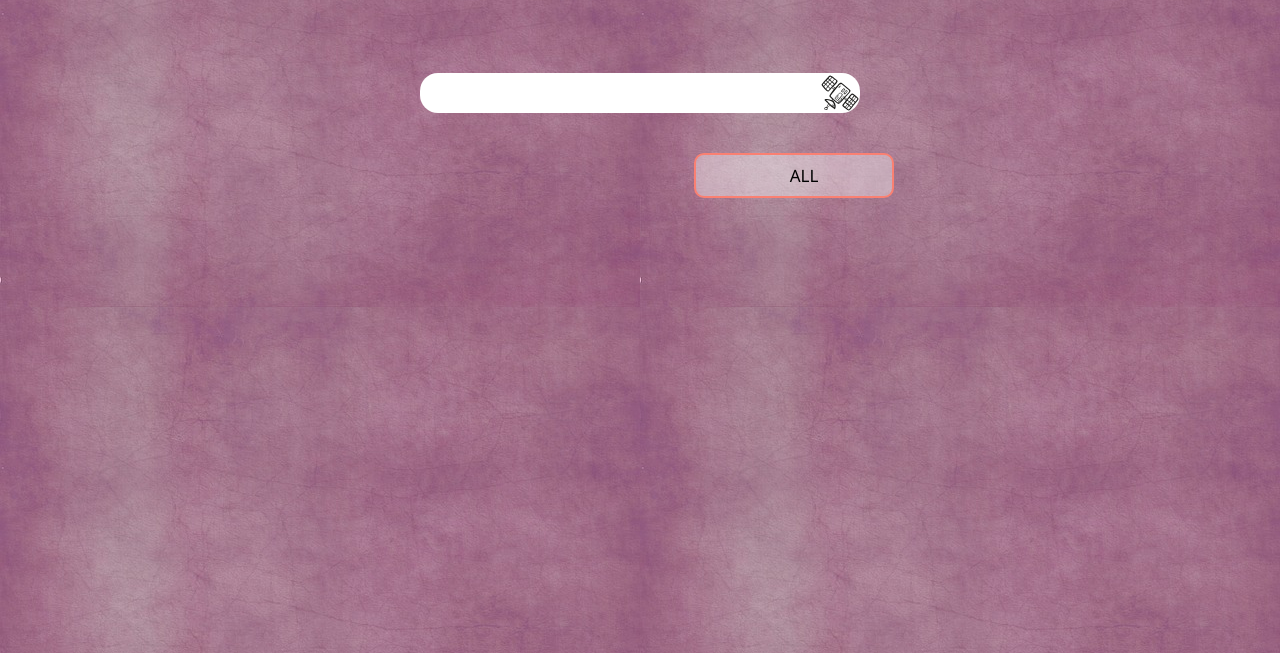
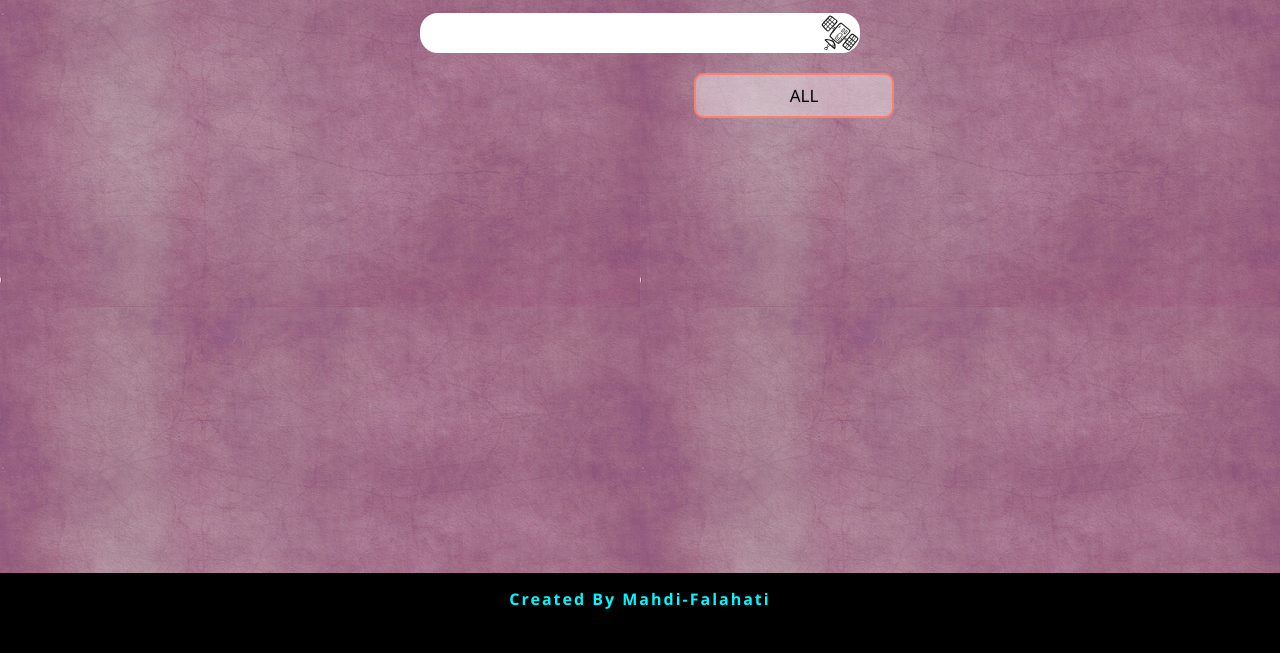
Before and after one commit to Mahdi-Falahati/TodoList, a plain HTML site: page index.html in a window 1280 px wide. Shown: the part 147-800 px from the top of the page. Drawn offline with Linux system fonts and the light colour scheme.

Commit message:
added footer

```diff
--- a/index.html
+++ b/index.html
@@ -10,6 +10,7 @@
 </head>
 
 <body>
+    <div>
         <header>
 
             <h1>Todo Lists</h1>
@@ -46,10 +47,15 @@
 
             </div>
         </main>
+    </div>
+    <footer>
+        <p>
+            Created By Mahdi-Falahati
+        </p>
+    </footer>
+</body>
 
-</body>
 
 <script src="js/class.js"></script>
 <script src="js/main.js"></script>
-
 </html>
--- a/style/main.css
+++ b/style/main.css
@@ -3,14 +3,20 @@
     padding: 0%;
     box-sizing: border-box;
     font-family: 'Segoe UI', Tahoma, Geneva, Verdana, sans-serif;
+    font-size: 16px;
 }
 
 body {
-    font-size: 16px;
     background: #a72d12;
     background-image: url("../img/background.jpg");
+    min-height: 100vh;
     color: azure;
-    height: 100vh;
+    display: flex;
+    flex-direction: column;
+    justify-content: space-between;
+}
+
+main {
     border-radius: 5px;
     letter-spacing: 2px;
 }
@@ -20,7 +26,7 @@ form {
     display: flex;
     justify-content: center;
     align-items: center;
-    height: 20vh;
+    height: 120px;
     padding-top: 25px;
     padding-bottom: 25px;
 }
@@ -38,7 +44,7 @@ header h1 {
     background: -ms-linear-gradient(158deg, rgba(244, 0, 255, 1) 0%, rgba(255, 0, 0, 1) 100%);
     /* global 94%+ browsers support */
     background: linear-gradient(158deg, rgba(244, 0, 255, 1) 0%, rgba(255, 0, 0, 1) 100%);
-    box-shadow:inset 2px 2px 30px 4px rgb(255, 255, 255);
+    box-shadow: inset 2px 2px 30px 4px rgb(255, 255, 255);
     font-weight: bold;
     font-style: italic;
     letter-spacing: 1px;
@@ -193,6 +199,21 @@ li {
     text-decoration: line-through;
 }
 
+footer {
+    margin-top: 25px;
+    padding: 15px 0px;
+    height: 80px;
+    width: 100%;
+    color: #00f7ff;
+    background: #000000;
+}
+
+footer p {
+    text-align: center;
+    letter-spacing: 2px;
+    font-weight: bold;
+}
+
 @media screen and (max-width:600px) {
     .selected {
         transform: translateY(-20px) translateX(0px);
```
Lines whose indentation alone changed are shown as unchanged.
